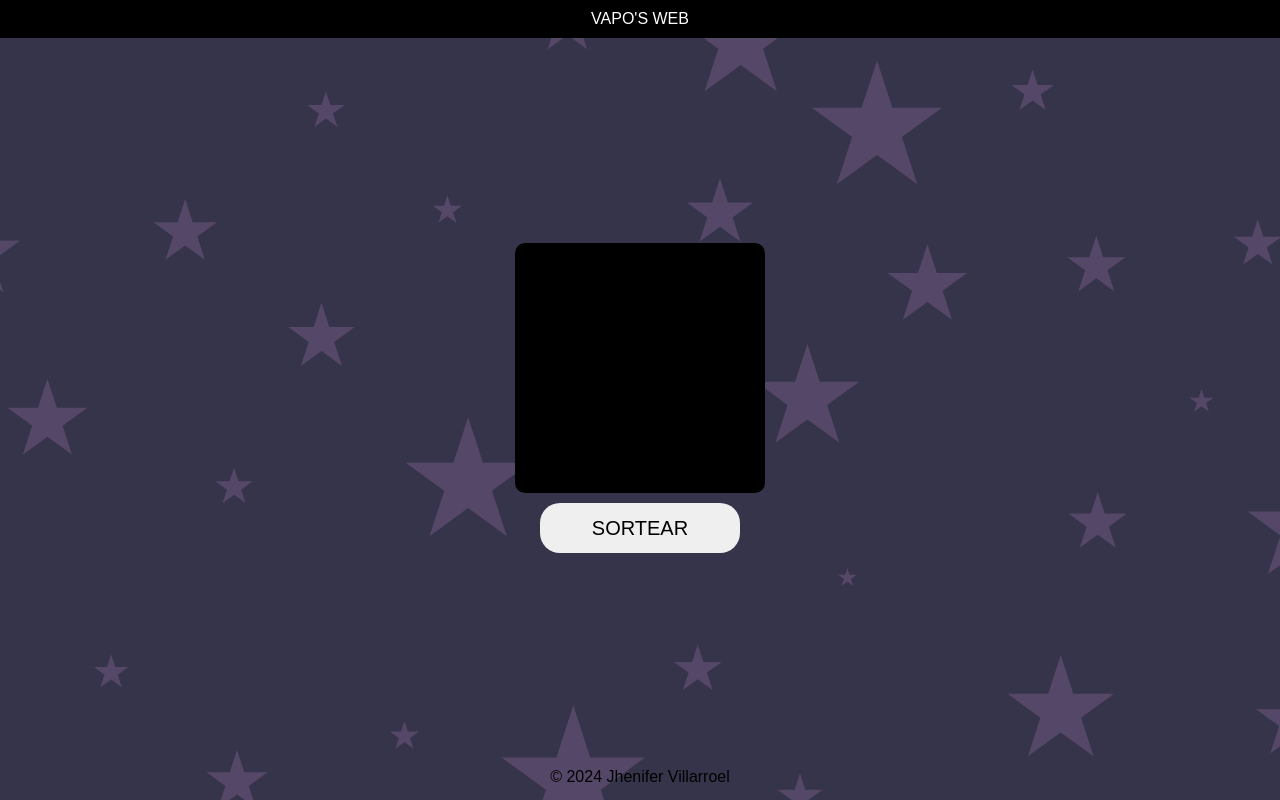
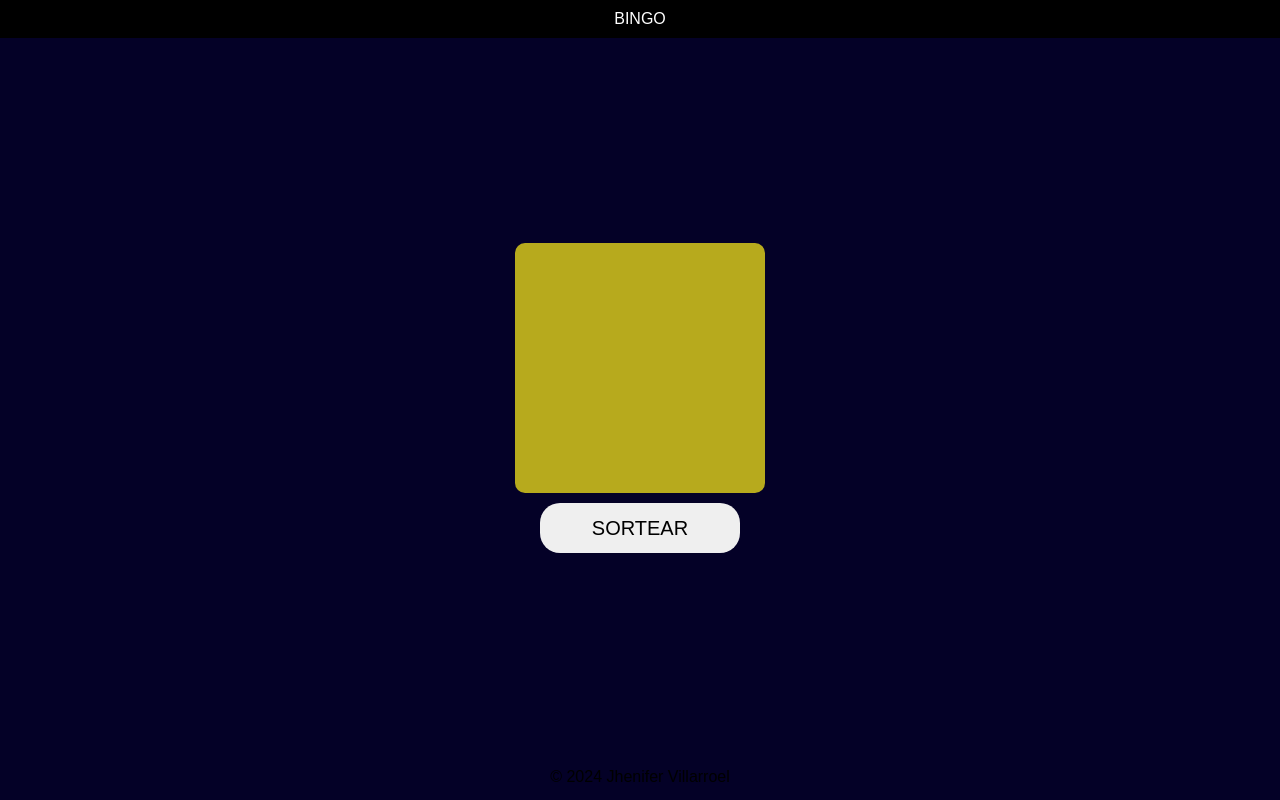
Before and after one commit to JhenieM/MeusProjetos, a PHP site: page / in a window 1280 px wide. Run offline with PHP 8.4, Linux system fonts and the light colour scheme; some web fonts are replaced.

Commit message:
majessica

```diff
--- a/MP #06 - Sorteia Power/JS/script.js
+++ b/MP #06 - Sorteia Power/JS/script.js
@@ -2,9 +2,16 @@
 letras = ['A','B','C','D','E','F','G','H','I','J','K','L','M','N','O','P','Q','R','S','T','U','V','W','X','Y','Z'];
 
 const boxLetras = document.getElementById('sorteadas');
+const colorBall = getComputedStyle(span).getPropertyValue('--color');
+
+var green = 'rgb(1 137 39)';
+var blue = 'rgb(0 77 123)';
+var yellow = 'rgb(244 241 100)';
+var red = 'rgb(247 0 87)';
 
 function sortear() {
     boxLetras.style.display = "flex";
+
     function choose(letras) {
         var index = Math.floor(Math.random() * letras.length);
         var letra = letras[index];
@@ -18,8 +25,21 @@ function sortear() {
         const sorteada = document.getElementById('sorteadas');
         sorteada.appendChild(span);
     }
+    function colors() {
+        if(colorBall === blue) {
+            var hai = document.body.style.setProperty('--color', green);
+        }else if (colorBall === green) {
+            var hai = document.body.style.setProperty('--color', red);
+        }else if (colorBall === red) {
+            var hai = document.body.style.setProperty('--color', yellow);
+        }else {
+            var hai =  document.body.style.setProperty('--color', blue);
+        }
+        console.log(hai)
+    }
     choose(letras);
     save();
+    colors();
 }
 
 //console.log(choose(letras));
--- a/MP #06 - Sorteia Power/STYLE/style.css
+++ b/MP #06 - Sorteia Power/STYLE/style.css
@@ -4,14 +4,22 @@
     box-sizing: border-box;
     font-family: 'Signika Negative', sans-serif;
 }
+:root {
+    --color: rgb(0 77 123);
+    /* --blue: rgb(0 77 123);
+    --yellow: rgb(244 241 100);
+    --red: rgb(247 0 87);
+    --green: rgb(1 137 39); */
+}
 html,
 body {
     height: 100%;
     overflow: hidden;
-    background-image: url(../IMG/background.svg);
+    background-color: #040127;
+    /* background-image: url(../IMG/background.svg);
     background-position: center;
     background-repeat: no-repeat;
-    background-size: cover;
+    background-size: cover; */
 }
 header {
     display: flex;
@@ -46,11 +54,12 @@ main {
     place-items: center;
     width: 80px;
     height: 80px;
-    background-color: white;
+    background-color: var(--color);
     color: black;
     font-size: 50px;
     border-radius: 50%;
     font-weight: 550;
+    border: 4px solid white;
 }
 .box {
     width: 300px;
@@ -64,7 +73,7 @@ main {
 .letra {
     width: clamp(150px, 30vw, 250px);
     height: clamp(150px, 30vw, 250px);
-    background-color: black;
+    background-color: rgb(183, 170, 29);
     display: flex;
     justify-content: center;
     align-items: center;
--- a/MP #06 - Sorteia Power/index.html
+++ b/MP #06 - Sorteia Power/index.html
@@ -12,9 +12,10 @@
 </head>
 <body>
     <header>
-        <p>VAPO'S WEB</p>
+        <p>BINGO</p>
     </header>
     <main>
+        <!-- <img src="IMG/bingo.JPG" alt="" style="width: 200px; height: 200px;"> -->
         <div class="letras-sorteadas" id="sorteadas"><span></span></div>
         <div class="box">
             <div class="letra">
```
Also changed, not shown: MP #06 - Sorteia Power/IMG/bingo.JPG (added).
